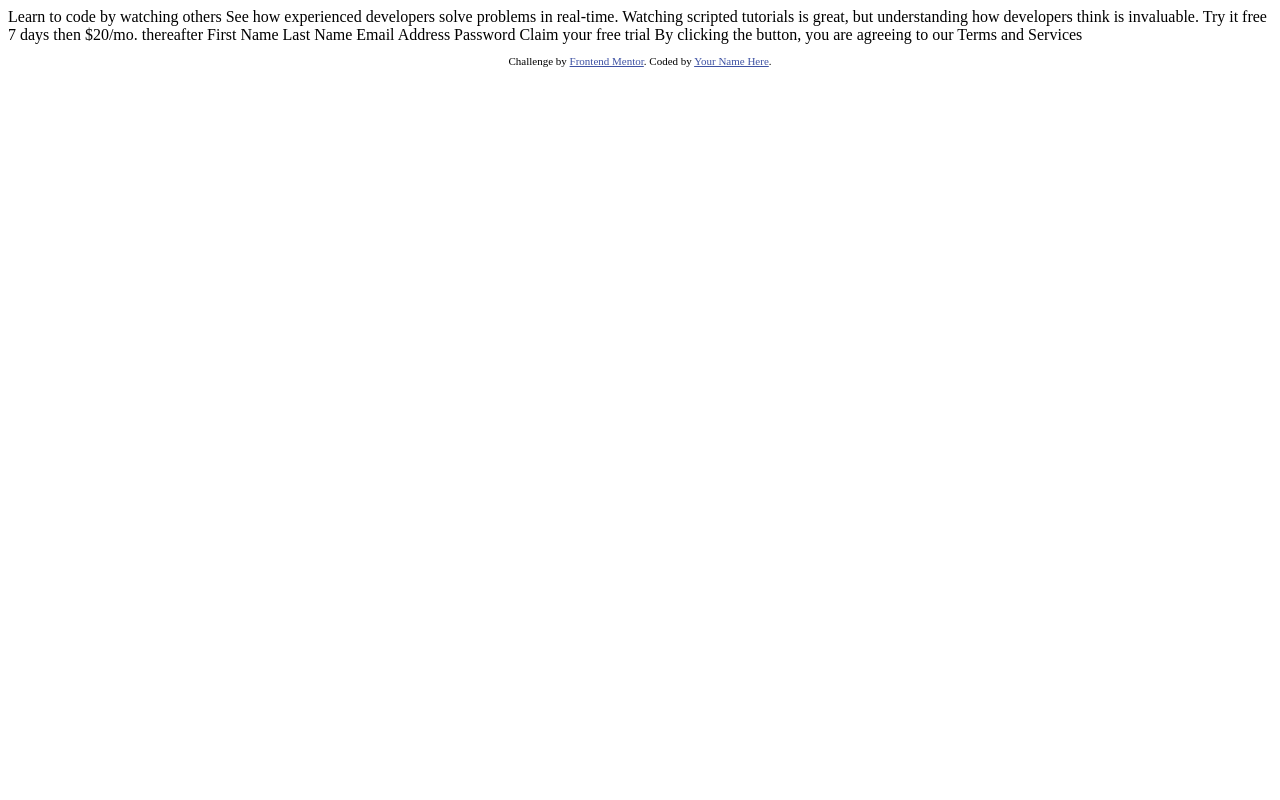
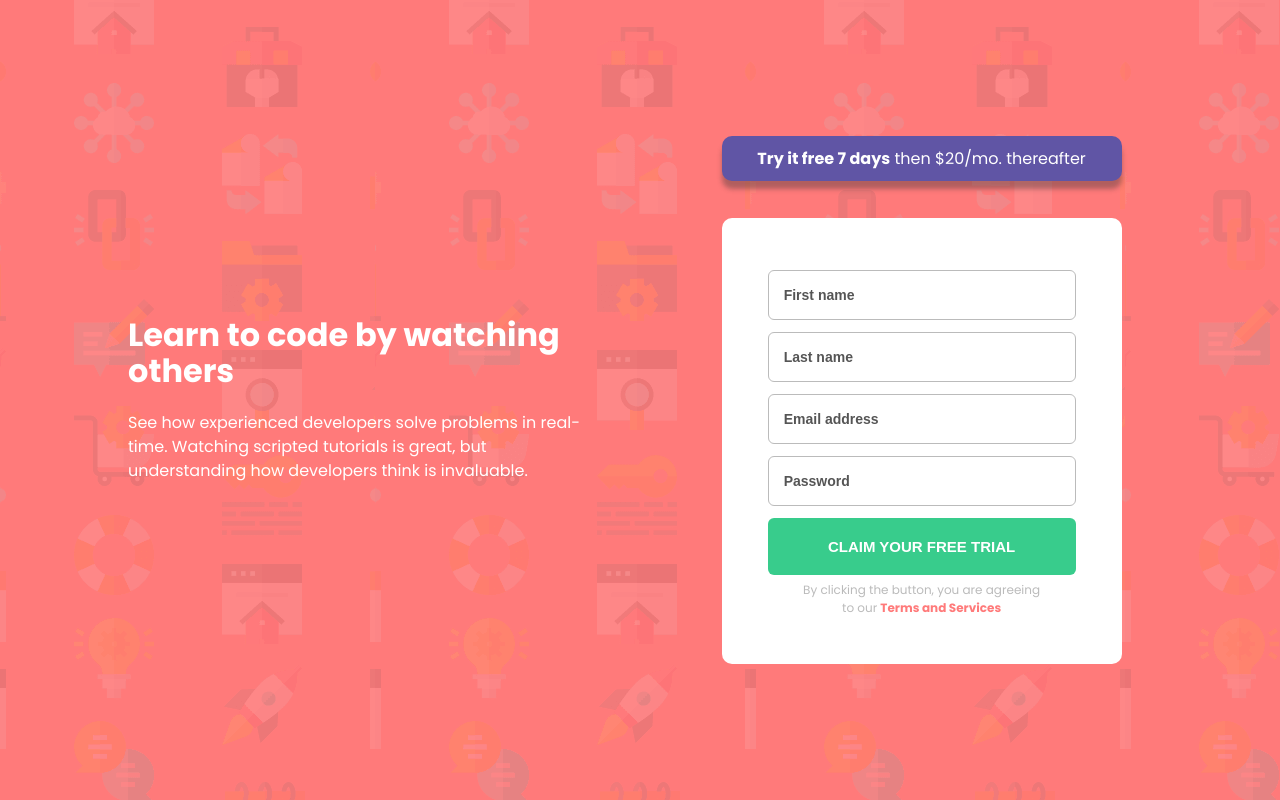
Before and after one commit to tiagopaes/frontend-playground, a plain HTML site: page index.html in a window 1280 px wide. Drawn offline with Linux system fonts and the light colour scheme.

Commit message:
add css style to page

```diff
--- /dev/null
+++ b/css/reset.css
@@ -0,0 +1,243 @@
+/*
+	HTML5 Reset :: style.css
+	----------------------------------------------------------
+	We have learned much from/been inspired by/taken code where offered from:
+
+	Eric Meyer					:: https://meyerweb.com
+	HTML5 Doctor				:: https://html5doctor.com
+	and the HTML5 Boilerplate	:: https://html5boilerplate.com
+
+-------------------------------------------------------------------------------*/
+
+/* Let's default this puppy out
+-------------------------------------------------------------------------------*/
+
+html, body, body div, span, object, iframe, h1, h2, h3, h4, h5, h6, p, blockquote, pre, abbr, address, cite, code, del, dfn, em, img, ins, kbd, q, samp, small, strong, sub, sup, var, b, i, dl, dt, dd, ol, ul, li, fieldset, form, label, legend, table, caption, tbody, tfoot, thead, tr, th, td, article, aside, figure, footer, header, menu, nav, section, time, mark, audio, video, details, summary {
+  margin: 0;
+  padding: 0;
+  border: 0;
+  font-size: 100%;
+  font-weight: normal;
+  vertical-align: baseline;
+  background: transparent;
+}
+
+article, aside, figure, footer, header, nav, section, details, summary {
+  display: block;
+}
+
+/* Handle box-sizing while better addressing child elements:
+   https://css-tricks.com/inheriting-box-sizing-probably-slightly-better-best-practice/ */
+
+html {
+  box-sizing: border-box;
+}
+
+*, *:before, *:after {
+  box-sizing: inherit;
+}
+
+/* consider resetting the default cursor: https://gist.github.com/murtaugh/5247154 */
+
+/* Responsive images and other embedded objects
+*/
+
+img, object, embed {
+  max-width: 100%;
+}
+
+/*
+   Note: keeping IMG here will cause problems if you're using foreground images as sprites.
+	 In fact, it *will* cause problems with Google Maps' controls at small size.
+	If this is the case for you, try uncommenting the following:
+
+#map img {
+		max-width: none;
+}
+*/
+
+/* force a vertical scrollbar to prevent a jumpy page */
+
+html {
+  overflow-y: scroll;
+}
+
+/* we use a lot of ULs that aren't bulleted.
+	don't forget to restore the bullets within content. */
+
+ul {
+  list-style: none;
+}
+
+blockquote, q {
+  quotes: none;
+}
+
+blockquote:before, blockquote:after, q:before, q:after {
+  content: '';
+  content: none;
+}
+
+a {
+  margin: 0;
+  padding: 0;
+  font-size: 100%;
+  vertical-align: baseline;
+  background: transparent;
+}
+
+del {
+  text-decoration: line-through;
+}
+
+abbr[title], dfn[title] {
+  border-bottom: 1px dotted #000;
+  cursor: help;
+}
+
+/* tables still need cellspacing="0" in the markup */
+
+table {
+  border-collapse: collapse;
+  border-spacing: 0;
+}
+
+th {
+  font-weight: bold;
+  vertical-align: bottom;
+}
+
+td {
+  font-weight: normal;
+  vertical-align: top;
+}
+
+hr {
+  display: block;
+  height: 1px;
+  border: 0;
+  border-top: 1px solid #ccc;
+  margin: 1em 0;
+  padding: 0;
+}
+
+input, select {
+  vertical-align: middle;
+}
+
+pre {
+  white-space: pre;
+  /* CSS2 */
+  white-space: pre-wrap;
+  /* CSS 2.1 */
+  white-space: pre-line;
+  /* CSS 3 (and 2.1 as well, actually) */
+  word-wrap: break-word;
+  /* IE */
+}
+
+input[type="radio"] {
+  vertical-align: text-bottom;
+}
+
+input[type="checkbox"] {
+  vertical-align: bottom;
+}
+
+.ie7 input[type="checkbox"] {
+  vertical-align: baseline;
+}
+
+.ie6 input {
+  vertical-align: text-bottom;
+}
+
+select, input, textarea {
+  font: 99% sans-serif;
+}
+
+table {
+  font-size: inherit;
+  font: 100%;
+}
+
+small {
+  font-size: 85%;
+}
+
+strong {
+  font-weight: bold;
+}
+
+td, td img {
+  vertical-align: top;
+}
+
+/* Make sure sup and sub don't mess with your line-heights https://gist.github.com/413930 */
+
+sub, sup {
+  font-size: 75%;
+  line-height: 0;
+  position: relative;
+}
+
+sup {
+  top: -0.5em;
+}
+
+sub {
+  bottom: -0.25em;
+}
+
+/* standardize any monospaced elements */
+
+pre, code, kbd, samp {
+  font-family: monospace, sans-serif;
+}
+
+/* hand cursor on clickable elements */
+
+.clickable, label, input[type=button], input[type=submit], input[type=file], button {
+  cursor: pointer;
+}
+
+/* Webkit browsers add a 2px margin outside the chrome of form elements */
+
+button, input, select, textarea {
+  margin: 0;
+}
+
+/* make buttons play nice in IE */
+
+button, input[type=button] {
+  width: auto;
+  overflow: visible;
+}
+
+/* scale images in IE7 more attractively */
+
+.ie7 img {
+  -ms-interpolation-mode: bicubic;
+}
+
+/* prevent BG image flicker upon hover
+   (commented out as usage is rare, and the filter syntax messes with some pre-processors)
+.ie6 html {filter: expression(document.execCommand("BackgroundImageCache", false, true));}
+*/
+
+/* let's clear some floats */
+
+.clearfix:before, .clearfix:after {
+  content: "\0020";
+  display: block;
+  height: 0;
+  overflow: hidden;
+}
+
+.clearfix:after {
+  clear: both;
+}
+
+.clearfix {
+  zoom: 1;
+}
--- /dev/null
+++ b/css/style.css
@@ -0,0 +1,145 @@
+/* Extra small devices (portrait phones, less than 576px) */
+
+/* No media query since this is the default */
+
+body {
+  background-image: url(./../images/bg-intro-mobile.png);
+  background-color: rgb(255, 122, 122);
+  font-family: 'Poppins', sans-serif;
+  font-size: 16px;
+}
+
+.container {
+  min-height: 100vh;
+  display: flex;
+  flex-direction: column;
+  padding: 12% 6%;
+}
+
+.intro {
+  color: #ffffff;
+  display: flex;
+  flex-direction: column;
+  justify-content: center;
+  align-items: center;
+  text-align: center;
+  padding-bottom: 10%;
+}
+
+.intro .title {
+  font-size: 32px;
+  font-weight: bold;
+  line-height: 36px;
+  padding-bottom: 1.4rem;
+}
+
+.intro .description {
+  line-height: 24px;
+}
+
+.signup-form {
+  display: flex;
+  flex-direction: column;
+  justify-content: center;
+  align-items: center;
+}
+
+.offer {
+  background-color: hsl(248, 32%, 49%);
+  width: 100%;
+  max-width: 400px;
+  padding: 10px 28px;
+  border-radius: 10px;
+  text-align: center;
+  color: #ffffff;
+  box-shadow: 0px 8px 5px 0px rgba(50, 50, 50, 0.38);
+  margin-bottom: 8%;
+}
+
+.offer span {
+  font-weight: bold;
+}
+
+.form {
+  background-color: #ffffff;
+  border-radius: 10px;
+  padding: 7%;
+  width: 100%;
+  max-width: 400px;
+}
+
+.input {
+  border: 1px solid #bbb;
+  border-radius: 6px;
+  padding: 15px;
+  background: rgba(255, 255, 255, 0.5);
+  margin: 6px 0;
+  width: 100%;
+}
+
+.input::placeholder {
+  font-weight: bold;
+  font-size: 14px;
+  color: #555;
+}
+
+.button {
+  background-color: hsl(154, 59%, 51%);
+  width: 100%;
+  border: none;
+  padding: 20px 15px;
+  border-radius: 6px;
+  color: #fff;
+  text-transform: uppercase;
+  font-weight: bold;
+  font-size: 15px;
+  text-align: center;
+  margin: 6px 0;
+}
+
+.fine-print {
+  width: 100%;
+  color: #bbb;
+  font-size: 12px;
+  padding: 0 10%;
+  text-align: center;
+}
+
+.fine-print span {
+  color: rgb(255, 122, 122);
+  font-weight: bold;
+}
+
+/* Small devices (landscape phones, 576px and up) */
+
+@media (min-width: 576px) {}
+
+/* Medium devices (tablets, 768px and up) */
+
+@media (min-width: 768px) {}
+
+/* Large devices (desktops, 992px and up) */
+
+@media (min-width: 992px) {
+  .container {
+    display: grid;
+    grid-template-columns: 50% 50%;
+    grid-template-rows: 100%;
+    padding: 0 10%;
+  }
+  .intro {
+    padding-right: 10%;
+    padding-bottom: 0;
+    text-align: start;
+  }
+  .signup-form {
+    padding-left: 10%;
+  }
+  .form {
+    padding: 10%;
+  }
+}
+
+/* Extra large devices (large desktops, 1200px and up) */
+
+@media (min-width: 1200px) {}
--- a/index.html
+++ b/index.html
@@ -1,42 +1,50 @@
 <!DOCTYPE html>
 <html lang="en">
+
 <head>
   <meta charset="UTF-8">
-  <meta name="viewport" content="width=device-width, initial-scale=1.0"> <!-- displays site properly based on user's device -->
+  <meta name="viewport" content="width=device-width, initial-scale=1.0">
 
   <link rel="icon" type="image/png" sizes="32x32" href="./images/favicon-32x32.png">
 
+  <link href='https://fonts.googleapis.com/css?family=Poppins:ital,wght@0,400;0,500;0,600;0,700;1,400;1,500;1,600;1,700' rel='stylesheet'>
+  <link rel="stylesheet" type="text/css" href="./css/reset.css">
+  <link rel="stylesheet" type="text/css" href="./css/style.css">
+
   <title>Frontend Mentor | Intro component with sign up form</title>
 
-  <!-- Feel free to remove these styles or customise in your own stylesheet 👍 -->
-  <style>
-    .attribution { font-size: 11px; text-align: center; }
-    .attribution a { color: hsl(228, 45%, 44%); }
-  </style>
 </head>
+
 <body>
-
-  Learn to code by watching others
-
-  See how experienced developers solve problems in real-time. Watching scripted tutorials is great,
-  but understanding how developers think is invaluable.
-
-  Try it free 7 days then $20/mo. thereafter
-
-  First Name
-  Last Name
-  Email Address
-  Password
-
-  Claim your free trial
-
-  By clicking the button, you are agreeing to our Terms and Services
-
+  <div class="container">
+    <div class="intro">
+      <h1 class="title">Learn to code by watching others</h1>
+      <p class="description">
+        See how experienced developers solve problems in real-time. Watching scripted tutorials is great,
+        but understanding how developers think is invaluable.
+      </p>
+    </div>
+    <div class="signup-form">
+      <div class="offer">
+        <span>Try it free 7 days</span> then $20/mo. thereafter
+      </div>
+      <form class="form">
+        <input type="text" class="input" id="first-name" placeholder="First name">
+        <input type="text" class="input" id="last-name" placeholder="Last name">
+        <input type="email" class="input" id="email" placeholder="Email address">
+        <input type="password" class="input" id="password" placeholder="Password">
+        <button class="button" type="submit">Claim your free trial</button>
+        <p class="fine-print">By clicking the button, you are agreeing to our <span>Terms and Services</span></p>
+      </form>
+    </div>
+  </div>
+  <!--
   <footer>
     <p class="attribution">
       Challenge by <a href="https://www.frontendmentor.io?ref=challenge" target="_blank">Frontend Mentor</a>.
       Coded by <a href="#">Your Name Here</a>.
     </p>
-  </footer>
+  </footer> -->
 </body>
+
 </html>
```
Also changed, not shown: 1 other file.
